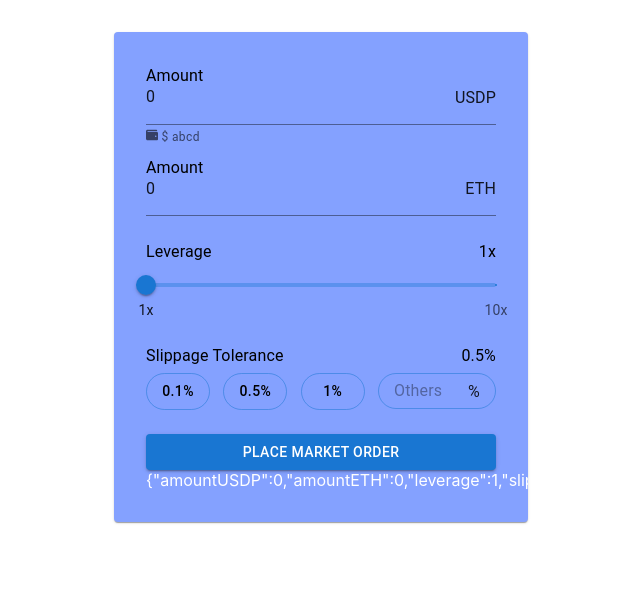
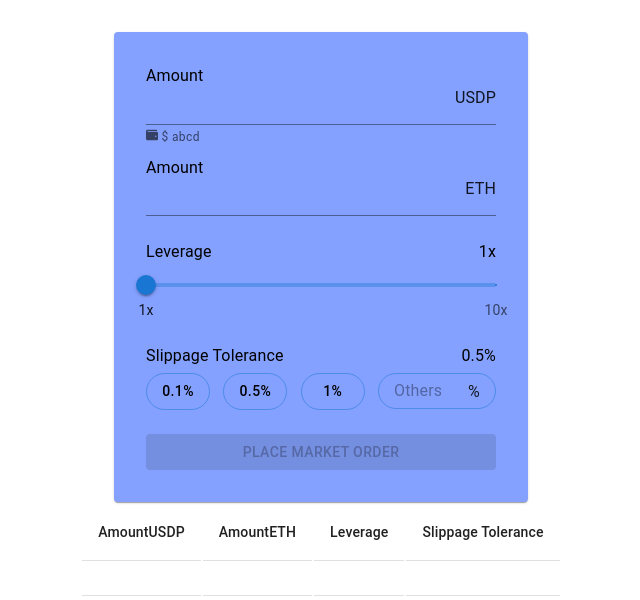
Before and after one commit to polysynth-assignment/market-order, a React (Create React App) app: page / in a window 1280 px wide. Shown: the top 600 px of the page, without its empty margins (319-959 px from the left). Built offline with nearby package versions, Linux system fonts and the light colour scheme.

Commit message:
formula and table updated

```diff
--- a/src/components/Order.js
+++ b/src/components/Order.js
@@ -15,20 +15,30 @@ import {
   Typography,
   Grid,
   Button,
+  TableHead,
+  TableRow,
+  TableCell,
+  TableBody,
 } from "@mui/material";
 import * as Yup from "yup";
 import { Field, Form, FormikProvider, useFormik } from "formik";
 import { FaWallet } from "react-icons/fa";
 import { alpha, styled } from "@mui/material/styles";
 import { LoadingButton } from "@mui/lab";
+import { Table } from "reactstrap";
 
 export default function Order() {
-  const MainForm = () => {
+  const [formData, setformData] = useState({});
+  const { amountUSDP, amountETH, leverage, slippageTolerance } = formData;
+
+  const MainForm = ({ submittedForm }) => {
     const initialValues = {
-      amountUSDP: 0,
-      amountETH:0,
+      amountUSDP: "",
+      amountETH: "",
       leverage: 1,
       slippageTolerance: 0.5,
+      usdpAutoCalc: false,
+      ethAutoCalc: false,
       customSlippageTolerance: "",
     };
     const validateSchema = Yup.object().shape({
@@ -40,20 +50,30 @@ export default function Order() {
     const formik = useFormik({
       initialValues: initialValues,
       validationSchema: validateSchema,
-      onSubmit: () => alert("Submitted form" + JSON.stringify(formik.values)),
+      onSubmit: () => {
+        formik.setSubmitting(true);
+        setTimeout(() => {
+          formik.setSubmitting(false);
+        }, 2000);
+        setformData(formik.values);
+        submittedForm(formik.values);
+      },
     });
-    const { getFieldProps } = formik;
+    const { isSubmitting } = formik;
 
-    // useEffect(() => {
-    //   const val = (formik.values.amountUSDP * 1000) / formik.values.leverage;
-    //   formik.setFieldValue("amountETH", val);
-    // }, [formik.values.amountUSDP, formik.values.leverage]);
-    // useEffect(() => {
-    //   if(formik.values.amountUSDP >= 1){
-    //     const val = (formik.values.amountETH * 1000) / formik.values.leverage;
-    //   formik.setFieldValue("amountUSDP", val);
-    //   }
-    // }, [formik.values.amountETH, formik.values.leverage]);
+    useEffect(() => {
+      if (formik.values.ethAutoCalc) {
+        formik.setFieldValue(
+          "amountETH",
+          (formik.values.amountUSDP * 1000) / formik.values.leverage
+        );
+      } else if (formik.values.usdpAutoCalc) {
+        formik.setFieldValue(
+          "amountUSDP",
+          (formik.values.amountETH * formik.values.leverage) / 1000
+        );
+      }
+    }, [formik.values.leverage]);
 
     return (
       <Fragment>
@@ -81,8 +101,11 @@ export default function Order() {
                   </span>
                 }
                 type="number"
-                // {...getFieldProps("amountUSDP")}
-                onChange={(e)=> {formik.handleChange(e); formik.setFieldValue("amountETH", (formik.values.amountETH * 1000) / formik.values.leverage)}}
+                onChange={(e) => {
+                  formik.handleChange(e);
+                  formik.setFieldValue("usdpAutoCalc", false);
+                  formik.setFieldValue("ethAutoCalc", true);
+                }}
                 value={formik.values.amountUSDP}
               />
             </div>
@@ -107,8 +130,11 @@ export default function Order() {
                     endAdornment: <p>ETH</p>,
                   }}
                   type="number"
-                  // {...getFieldProps("amountETH")}
-                  onChange={(e)=> {formik.handleChange(e); formik.setFieldValue("amountUSDP", (formik.values.amountUSDP * 1000) / formik.values.leverage)}}
+                  onChange={(e) => {
+                    formik.handleChange(e);
+                    formik.setFieldValue("ethAutoCalc", false);
+                    formik.setFieldValue("usdpAutoCalc", true);
+                  }}
                   value={formik.values.amountETH}
                 />
               </Grid>
@@ -307,6 +333,11 @@ export default function Order() {
             <div>
               <LoadingButton
                 fullWidth
+                disabled={
+                  formik.values.amountETH === "" ||
+                  formik.values.amountUSDP === ""
+                }
+                loading={isSubmitting}
                 variant="contained"
                 sx={{ mt: 3 }}
                 onClick={formik.handleSubmit}
@@ -316,9 +347,12 @@ export default function Order() {
             </div>
           </div>
         </div>
-        {JSON.stringify(formik.values)}
       </Fragment>
     );
+  };
+  const handleFormSubmit = (data) => {
+    console.log("submitted form", data);
+    setformData(data);
   };
 
   return (
@@ -327,19 +361,31 @@ export default function Order() {
         <Card sx={{ mt: 4, backgroundColor: "#84a1ff", color: "white" }}>
           <Box sx={{ p: 4, width: 350 }}>
             <FormikProvider>
-              {/* <Form
-                onSubmit={formik.handleSubmit}
-                style={{ display: "contents" }}
-              > */}
-
-              <MainForm />
-
-              {/* </Form> */}
+              <MainForm submittedForm={handleFormSubmit} />
             </FormikProvider>
           </Box>
         </Card>
       </Container>
-      {/* {JSON.stringify(formik.values)} */}
+      {formData && (
+        <Table style={{ display: "inline" }}>
+          <TableHead>
+            <TableRow>
+              <TableCell>AmountUSDP</TableCell>
+              <TableCell>AmountETH</TableCell>
+              <TableCell>Leverage</TableCell>
+              <TableCell>Slippage Tolerance</TableCell>
+            </TableRow>
+          </TableHead>
+          <TableBody>
+            <TableRow>
+              <TableCell>{amountUSDP}</TableCell>
+              <TableCell>{amountETH}</TableCell>
+              <TableCell>{leverage}</TableCell>
+              <TableCell>{slippageTolerance}</TableCell>
+            </TableRow>
+          </TableBody>
+        </Table>
+      )}
     </Fragment>
   );
 }
```
Also changed, not shown: 11 other files (tests, documents, lock files or other folders).
